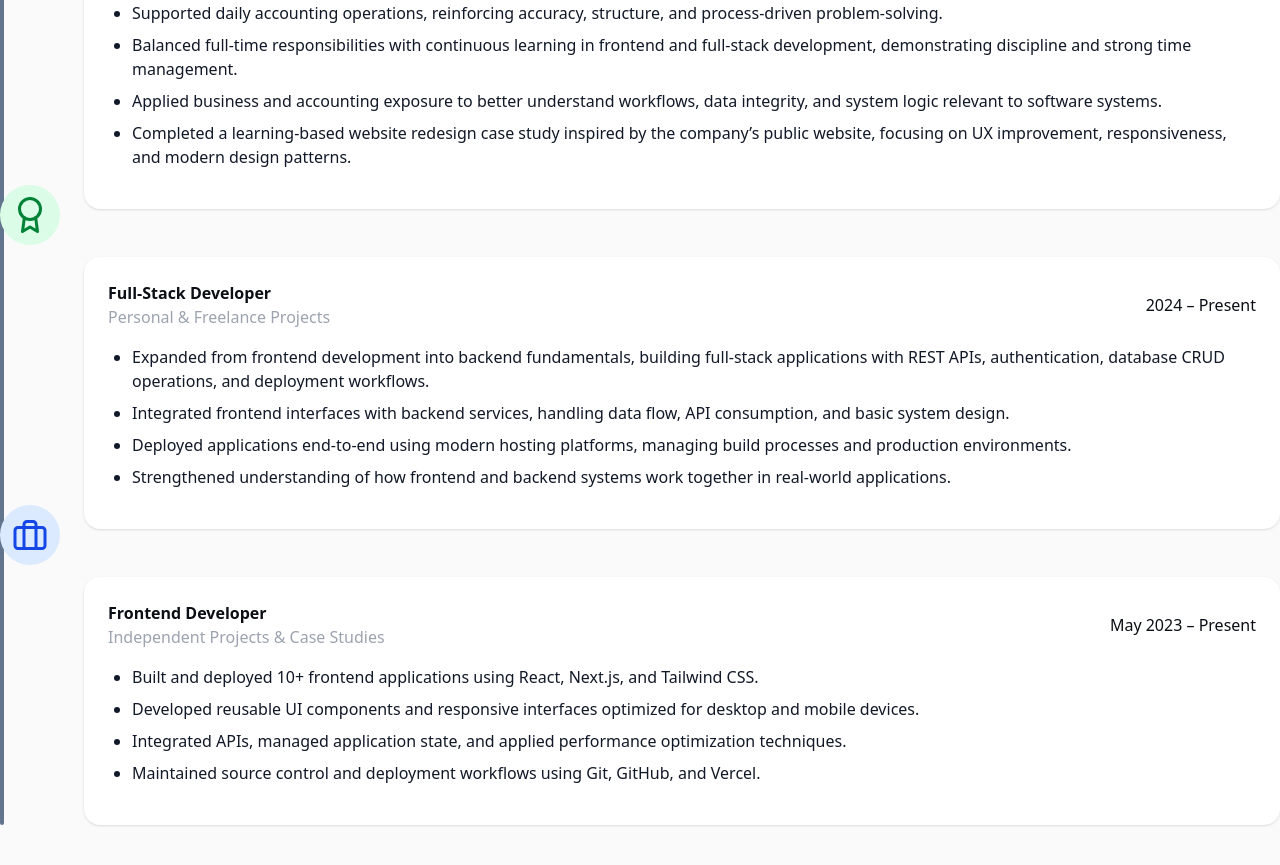
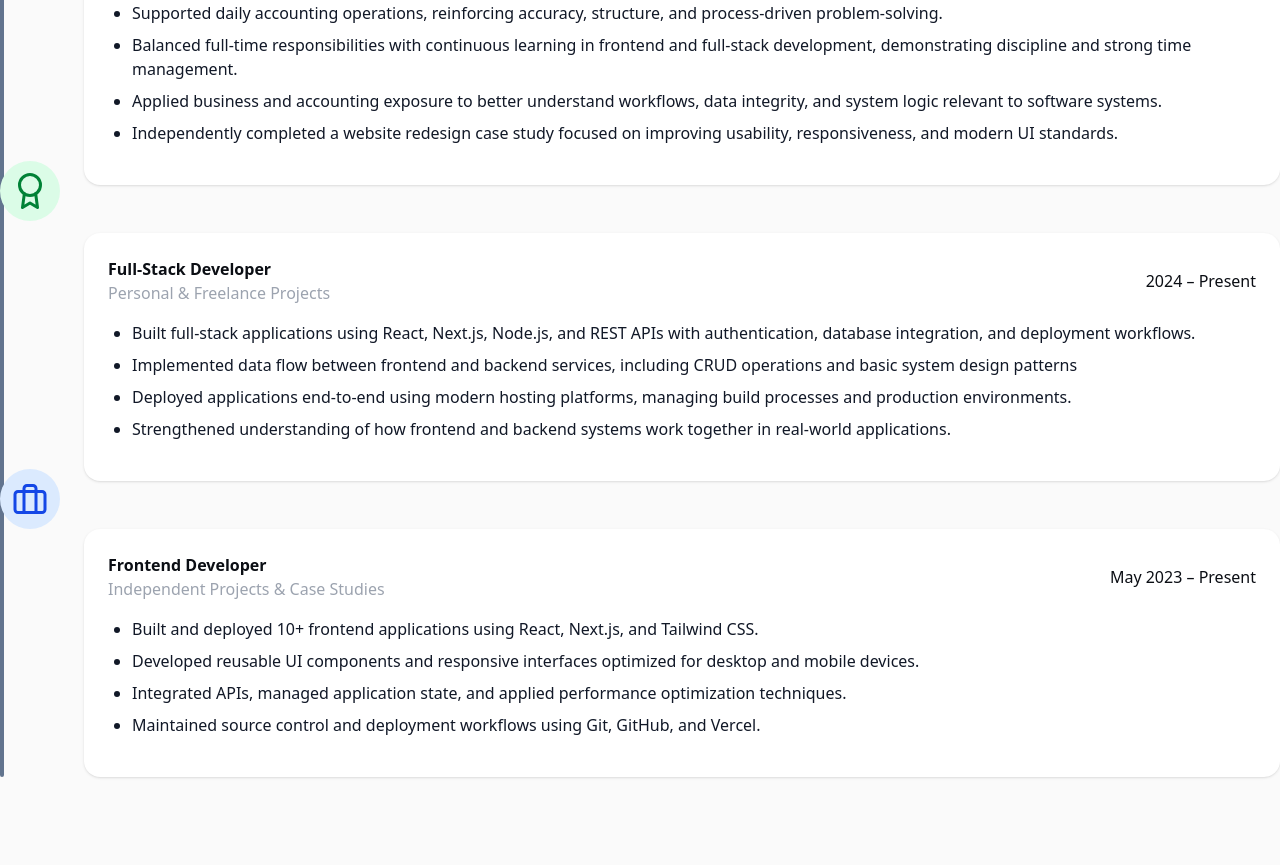
Before and after one commit to franklynxchill/-franklin.dev-portfolio, a Next.js app: page / in a window 1280 px wide. Shown: the part 5440-6305 px from the top of the page. Built offline with nearby package versions, Linux system fonts and the light colour scheme.

Commit message:
update commit

```diff
--- a/app/components/ExperienceSection.tsx
+++ b/app/components/ExperienceSection.tsx
@@ -20,14 +20,14 @@ function ExperienceSection() {
       line1: "Supported daily accounting operations, reinforcing accuracy, structure, and process-driven problem-solving.",
       line2: "Balanced full-time responsibilities with continuous learning in frontend and full-stack development, demonstrating discipline and strong time management.",
       line3: "Applied business and accounting exposure to better understand workflows, data integrity, and system logic relevant to software systems.",
-      line4: "Completed a learning-based website redesign case study inspired by the company’s public website, focusing on UX improvement, responsiveness, and modern design patterns.",
+      line4: "Independently completed a website redesign case study focused on improving usability, responsiveness, and modern UI standards.",
     },
     {
       role: "Full-Stack Developer",
       highligt: "Personal & Freelance Projects",
       period: "2024 – Present",
-      line1: "Expanded from frontend development into backend fundamentals, building full-stack applications with REST APIs, authentication, database CRUD operations, and deployment workflows.",
-      line2: "Integrated frontend interfaces with backend services, handling data flow, API consumption, and basic system design.",
+      line1: "Built full-stack applications using React, Next.js, Node.js, and REST APIs with authentication, database integration, and deployment workflows.",
+      line2: "Implemented data flow between frontend and backend services, including CRUD operations and basic system design patterns",
       line3: "Deployed applications end-to-end using modern hosting platforms, managing build processes and production environments.",
       line4: "Strengthened understanding of how frontend and backend systems work together in real-world applications.",
     },
```
